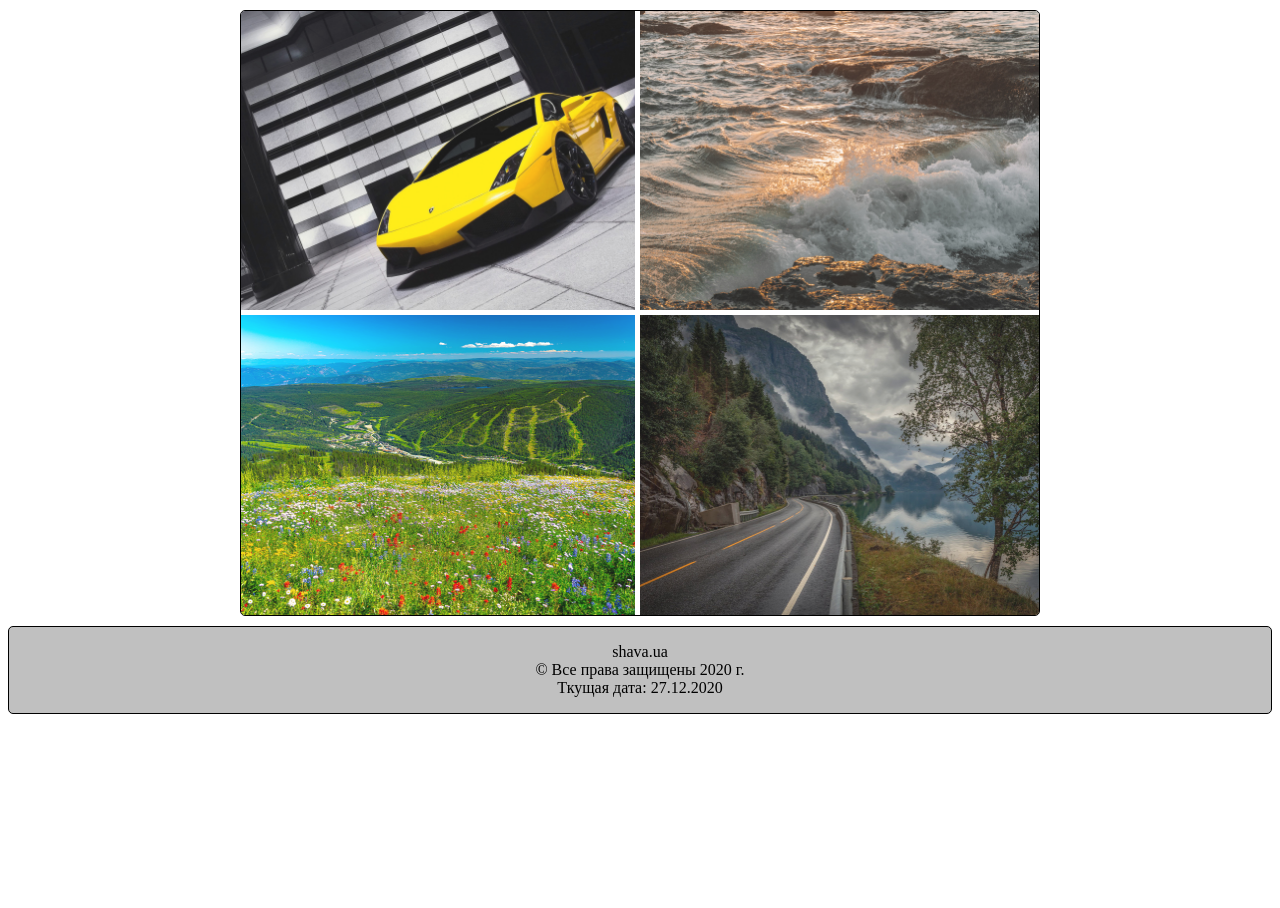
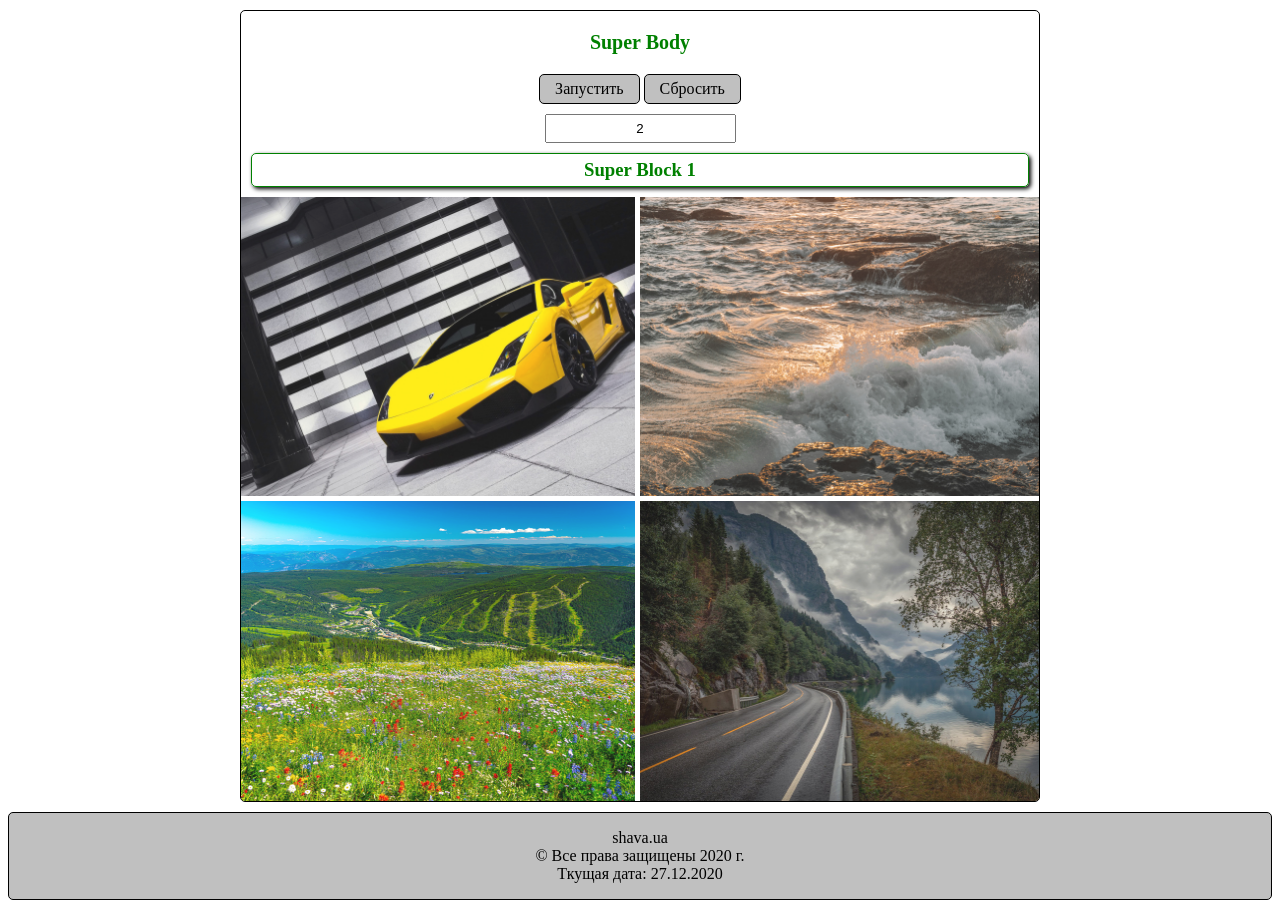
Before and after one commit to Shavius/test2, a PHP site: page / in a window 1280 px wide. Shown: the part 166-1074 px from the top of the page. Before the commit the page ends 880 px from the top, so only its background shows below. Run offline with PHP 8.4, Linux system fonts and the light colour scheme; style sheets or scripts are compiled from the project's sources.

Commit message:
AJAX запрос вывод текста

```diff
--- /dev/null
+++ b/src/blocks/Super.php
@@ -0,0 +1,16 @@
+<?php
+
+    if ($_POST == null) {
+        echo "<h3 class=\"content-body__item\">" . "Super Block 1" . "</h3>";
+    }
+    else {
+        $LongArray = $_POST['LongArray'];
+
+        // echo var_dump($LongArray);
+
+        for ($i = 1; $i <= $LongArray; $i++) {
+            echo "<h3 class=\"content-body__item\">" . "Super Block $i" . "</h3>";
+        }
+    }
+
+?>
--- a/src/index.php
+++ b/src/index.php
@@ -1,12 +1,22 @@
 <?php
 $title = 'Home';
-    require ('blocks/header.php');
-    require ('blocks/nav.php');
+require('blocks/header.php');
+require('blocks/nav.php');
 ?>
 <div class="wrapper">
     <main class="main">
+        <div class="main__super-body">
+            <h3 class="main__title">Super Body</h3>
+            <button class="main__btn start">Запустить</button>
+            <button class="main__btn reset">Сбросить</button>
+            <form>
+                <input class="main__input" type="text" name="numb" value="2">
+            </form>
+            <div class="main__content content-body">
+                <?php require('blocks/Super.php'); ?>
+            </div>
+        </div>
         <div class="main__other">
-
         </div>
         <div class="main__body">
             <?php for ($i = 1; $i <= 4; $i++) : ?>
@@ -15,4 +25,4 @@
         </div>
     </main>
 </div>
-<?php require ('blocks/footer.php'); ?>
+<?php require('blocks/footer.php'); ?>
--- a/src/js/script.js
+++ b/src/js/script.js
@@ -74,3 +74,46 @@ function ajaxPost(params) {
     request.setRequestHeader('Content-Type', 'application/x-www-form-urlencoded');
     request.send(params);
 }
+
+let mainContentDiv = document.querySelector('.main__content');
+let btnStart = document.querySelector('.main__btn.start');
+let btnReset = document.querySelector('.main__btn.reset');
+let mainInput = document.querySelector('.main__input');
+var toggle = 0;
+
+
+if (btnStart != null && btnReset != null) {
+    console.log(mainInput.value);
+    btnStart.onclick = onclickSuperButton;
+    btnReset.onclick = onclickSuperButton2;
+}
+
+function addMainContentDiv(url, LongArr) {
+    var request = new XMLHttpRequest();
+
+    request.onreadystatechange = function () {
+        if (request.readyState == 4 && request.status == 200) {
+            console.log('Запрос получен');
+            console.log(toggle);
+            mainContentDiv.innerHTML = request.responseText;
+        }
+    }
+
+    request.open('POST', url);
+    request.setRequestHeader('Content-Type', 'application/x-www-form-urlencoded');
+    request.send(LongArr);
+}
+
+function onclickSuperButton() {
+    toggle = 1;
+    btnReset.classList.add('reset--active');
+    var LongArr = 'LongArray=' + mainInput.value;
+    addMainContentDiv('blocks/Super.php', LongArr);
+}
+
+function onclickSuperButton2() {
+    toggle = 0;
+    btnReset.classList.remove('reset--active');
+    mainInput.value = 2;
+    addMainContentDiv('blocks/Super.php', 'LongArray=1');
+}
--- a/src/scss/partials/_main.scss
+++ b/src/scss/partials/_main.scss
@@ -27,6 +27,52 @@
         }
     }
 
+    &__super-body {
+        text-align: center;
+    }
+
+    &__title {
+        color: $color_3;
+        text-align: center;
+        font-size: 20px;
+    }
+
+    &__btn {
+        border: 1px solid black;
+        border-radius: 5px;
+        background-color: $color_1;
+        padding: 5px 15px;
+        display: inline-block;
+        margin-bottom: 10px;
+        cursor: pointer;
+        outline: none;
+        font-family: inherit;
+        font-size: inherit;
+    }
+
+    .reset--active {
+        color: $color_4;
+    }
+
+    &__input {
+        margin-bottom: 10px;
+        outline-color: green;
+        padding: 5px;
+        max-width: 300px;
+        display: inline-block;
+        text-align: center;
+    }
+
+    .content-body {
+        @include border($color_3, inherit);
+        margin: 0 10px 10px;
+        box-shadow: 2px 2px 4px $color_5;
+
+        &__item {
+            color: $color_3;
+            margin: 5px 0;
+        }
+    }
 }
 
 .color-1 {
```
Lines whose indentation alone changed are shown as unchanged.
